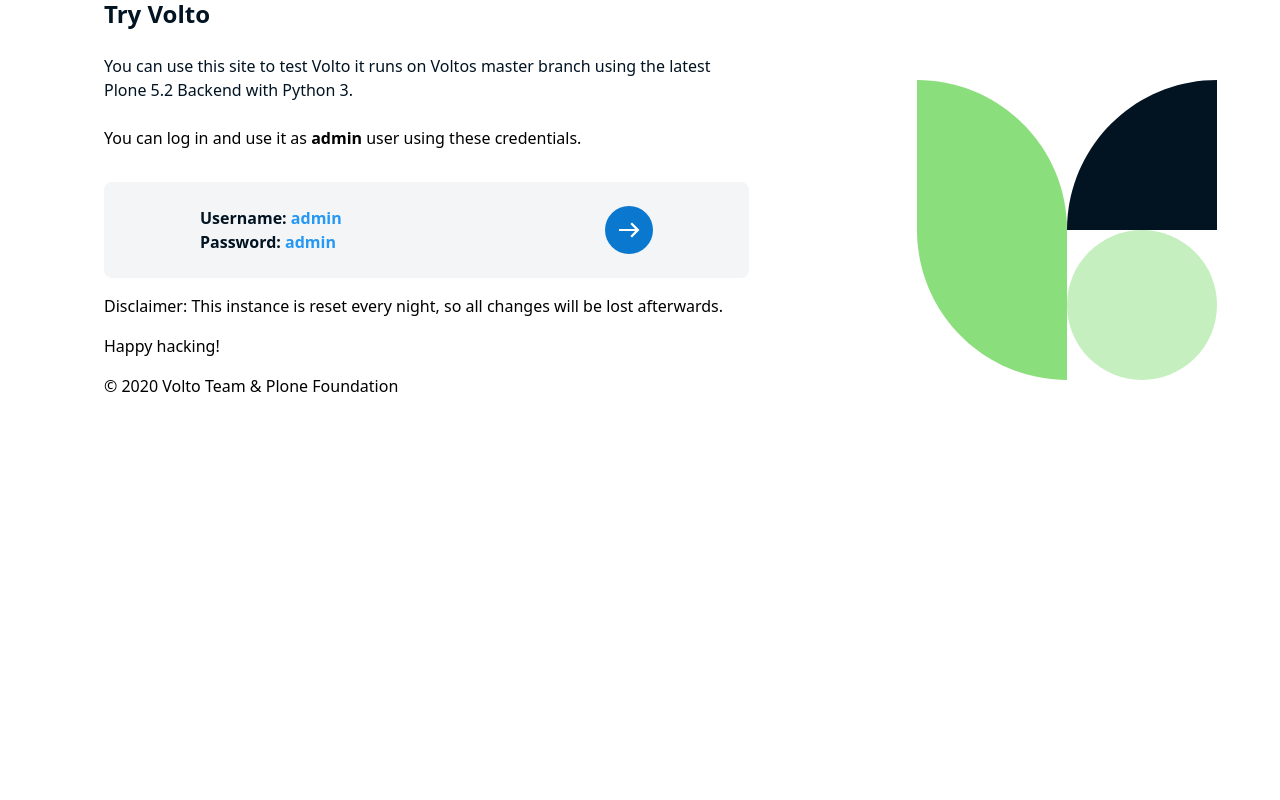
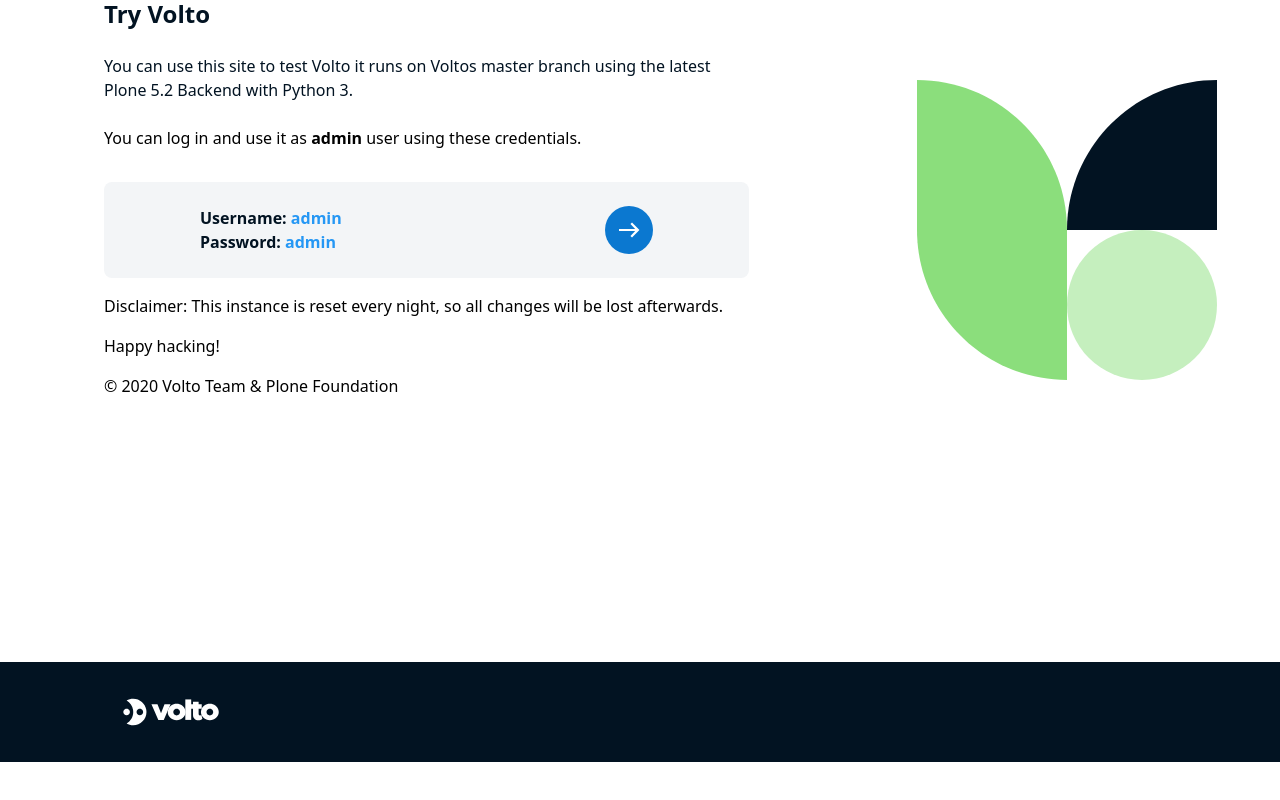
Before and after one commit to ikeshav26/VoltoFrontend, a React (Vite) app: page / in a window 1280 px wide. Shown: the part 1578-2378 px from the top of the page. After the commit the page ends 2340 px from the top, so only its background shows below. Built offline with nearby package versions, Linux system fonts and the light colour scheme.

Commit message:
home commit

```diff
--- a/src/components/Footer.jsx
+++ b/src/components/Footer.jsx
@@ -3,7 +3,7 @@
 const Footer = () => {
   return (
     <div>
-      <div className='bg-[#021322] h-[14vh] w-full '>
+      <div className='bg-[#021322] max-h-[14vh] w-full '>
       <svg className='ml-30' width="100" height="100" viewBox="0 0 68 18" fill="none" xmlns="http://www.w3.org/2000/svg">
 <path d="M26.0601 14.3771H29.7501L34.373 3.6594H30.2684L27.9051 9.79562L25.4796 3.6594H21.375L26.0601 14.3771Z" fill="white"/>
 <path d="M38.5259 14.6258C41.8635 14.6258 44.5792 12.0967 44.5792 9.00787C44.5792 5.91903 41.8635 3.41064 38.5259 3.41064C35.1883 3.41064 32.4519 5.91903 32.4519 9.00787C32.4519 12.0967 35.1883 14.6258 38.5259 14.6258ZM38.5259 11.309C37.2614 11.309 36.2248 10.2724 36.2248 9.00787C36.2248 7.74331 37.2614 6.72751 38.5259 6.72751C39.7905 6.72751 40.8063 7.74331 40.8063 9.00787C40.8063 10.2724 39.7905 11.309 38.5259 11.309Z" fill="white"/>
--- a/src/components/Homemain.jsx
+++ b/src/components/Homemain.jsx
@@ -2,7 +2,7 @@
 
 const Homemain = () => {
   return (
-    <div className='text-black py-10 bg-white h-[300vh]  md:min-h-[230vh] lg:min-h-[175vh]'>
+    <div className='text-black py-10 bg-white min-h-[270vh]  md:min-h-[140vh] lg:min-h-[180vh]'>
       <div>
         <p className='font-bold text-xl lg:px-1 px-6  tracking-tight lg:tracking-normal text-center'><span className='lg:block'>Volto is a React-based frontend for content management systems, currently supporting</span> three backend implementations: Plone, Guillotina and a Node JS refrence implementation.</p>
       </div>
```
